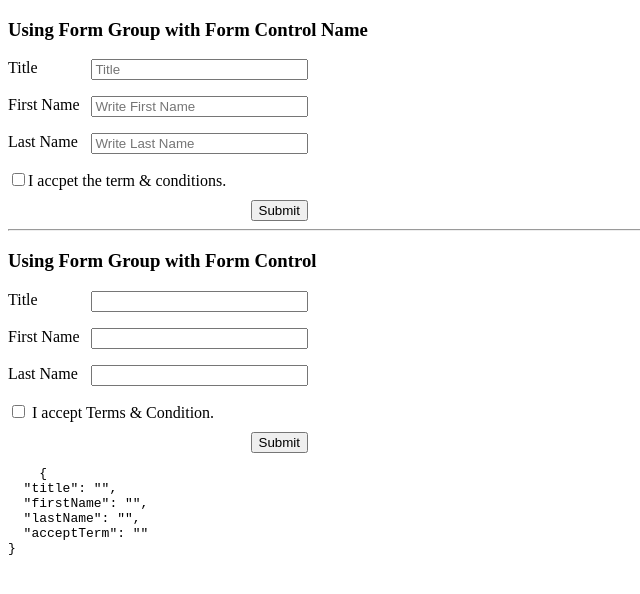
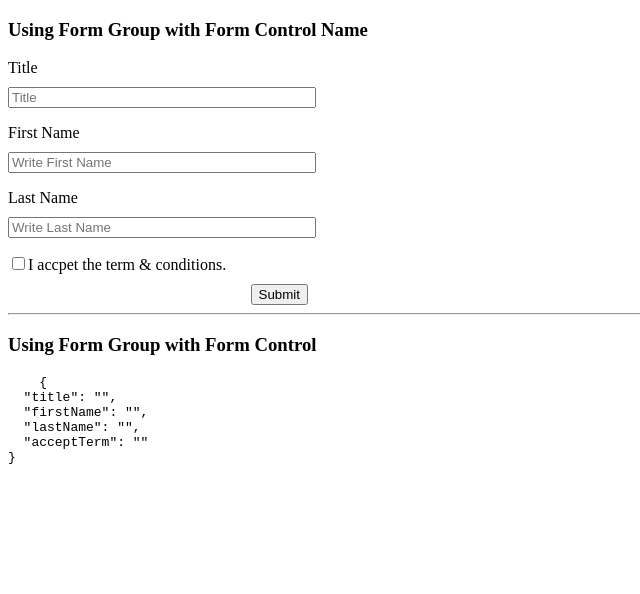
Before and after one commit to Junejune95/Angular__Practise, an Angular app: page / in a window 1280 px wide. Shown: the top 594 px of the page, without its empty margins (0-640 px from the left). Built offline with nearby package versions, Linux system fonts and the light colour scheme.

Commit message:
Add validation in form

```diff
--- a/src/app/form-practise/form.component.css
+++ b/src/app/form-practise/form.component.css
@@ -5,10 +5,12 @@ form {
 .field {
   display: flex;
   margin-bottom: 16px;
+  flex-direction: column;
 }
 
 .field label {
   width: 120px;
+  margin-bottom: 10px;
 }
 
 .field input {
@@ -20,3 +22,9 @@ form {
   justify-content: end;
   margin-top: 10px;
 }
+
+.error-msg{
+  color: red;
+  font-weight: 500;
+  margin-top: 10px;
+}
--- a/src/app/form-practise/form.component.html
+++ b/src/app/form-practise/form.component.html
@@ -9,8 +9,13 @@
         id="title"
         placeholder="Title"
         formControlName="title"
+        required
       />
+      <div class="error-msg" *ngIf="submitted && f.title.errors">
+        <div *ngIf="f.title.errors?.['required']">*Title is required.</div>
+      </div>
     </div>
+
     <div class="field">
       <label for="firstname">First Name</label>
       <input
@@ -19,6 +24,11 @@
         placeholder="Write First Name"
         formControlName="firstName"
       />
+      <div class="error-msg" *ngIf="submitted && f.firstName.errors">
+        <div *ngIf="f.firstName.errors?.['required']">
+          *First Name Required.
+        </div>
+      </div>
     </div>
     <div class="field">
       <label for="lastname">Last Name</label>
@@ -28,10 +38,16 @@
         placeholder="Write Last Name"
         formControlName="lastName"
       />
+      <div class="error-msg" *ngIf="submitted && f.lastName.errors">
+        <div *ngIf="f.lastName.errors?.['required']">*Last Name required.</div>
+      </div>
     </div>
     <div>
       <input type="checkbox" id="term" formControlName="acceptTerm" />
       <label for="term">I accpet the term & conditions.</label>
+    </div>
+    <div class="error-msg" *ngIf="submitted && f.acceptTerm.errors">
+      <div *ngIf="f.acceptTerm.errors?.['required']">*Accept Term required.</div>
     </div>
     <div class="button-panel">
       <button type="submit">Submit</button>
@@ -41,7 +57,7 @@
   <hr />
 
   <h3>Using Form Group with Form Control</h3>
-  <form (ngSubmit)="onSubmit()">
+  <!-- <form (ngSubmit)="onSubmit()">
     <div class="field">
       <label for="title">Title</label>
       <input type="text" id="title" [formControl]="f.title" />
@@ -61,7 +77,7 @@
     <div class="button-panel">
       <button type="submit">Submit</button>
     </div>
-  </form>
+  </form> -->
   <pre>
     {{ userForm.value | json }}
   </pre>
--- a/src/app/form-practise/form.component.ts
+++ b/src/app/form-practise/form.component.ts
@@ -1,5 +1,5 @@
 import { Component } from '@angular/core';
-import { FormGroup, FormControl } from '@angular/forms';
+import { FormGroup, FormControl, Validators } from '@angular/forms';
 
 @Component({
   selector: 'app-form-practise',
@@ -7,11 +7,12 @@ import { FormGroup, FormControl } from '@angular/forms';
   styleUrls: ['./form.component.css'],
 })
 export class FormComponent {
+  public submitted = false;
   userForm = new FormGroup({
-    title: new FormControl(''),
-    firstName: new FormControl(''),
-    lastName: new FormControl(''),
-    acceptTerm: new FormControl(''),
+    title: new FormControl('', Validators.required),
+    firstName: new FormControl('', Validators.required),
+    lastName: new FormControl('', Validators.required),
+    acceptTerm: new FormControl('', Validators.required),
   });
 
   get f() {
@@ -19,6 +20,10 @@ export class FormComponent {
   }
 
   onSubmit() {
+    this.submitted = true;
+    if (this.userForm.invalid) {
+      return;
+    }
     const result = this.userForm.value;
     console.log('Title:' + result.title);
     console.log('First Name:' + result.firstName);
```
